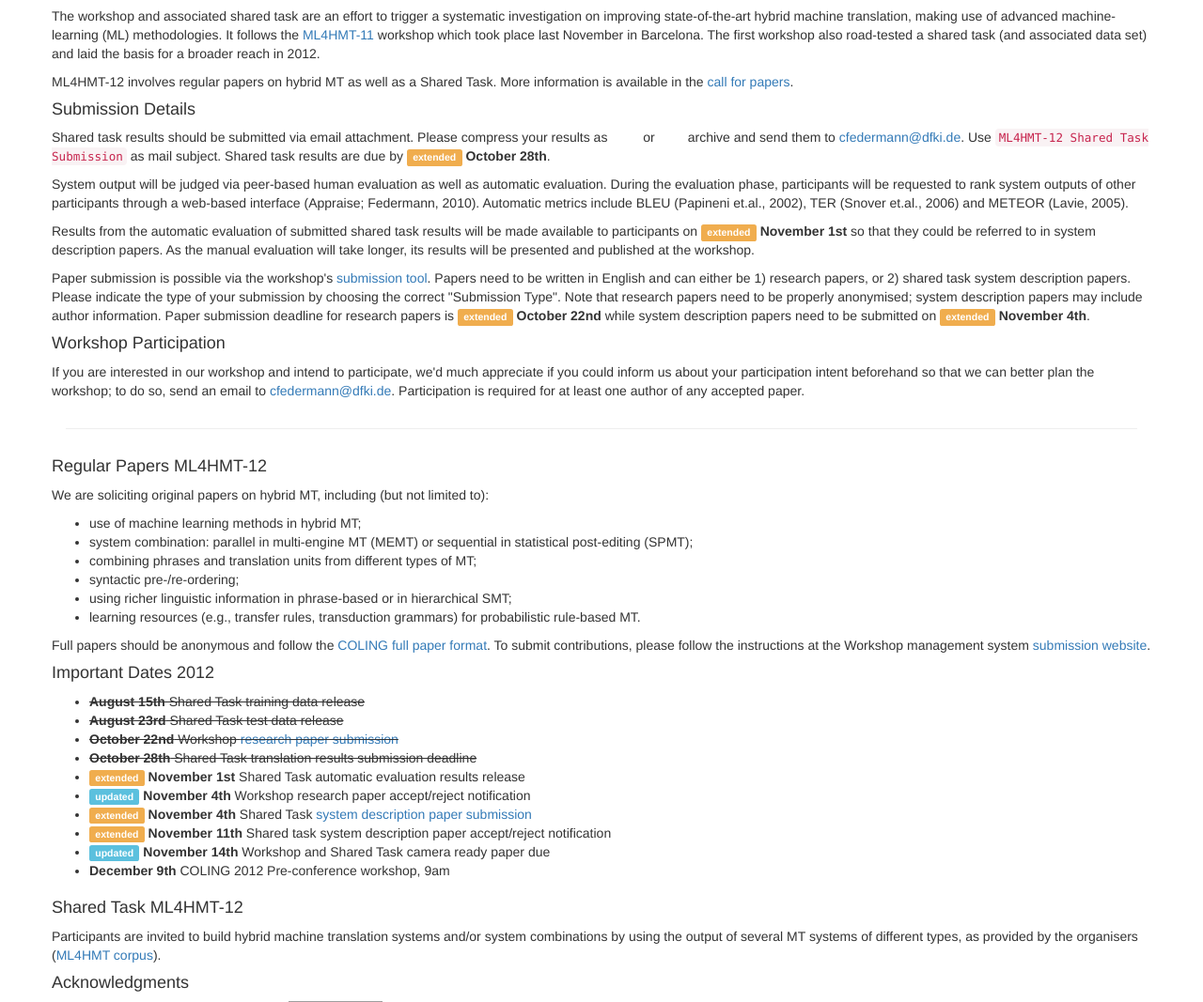
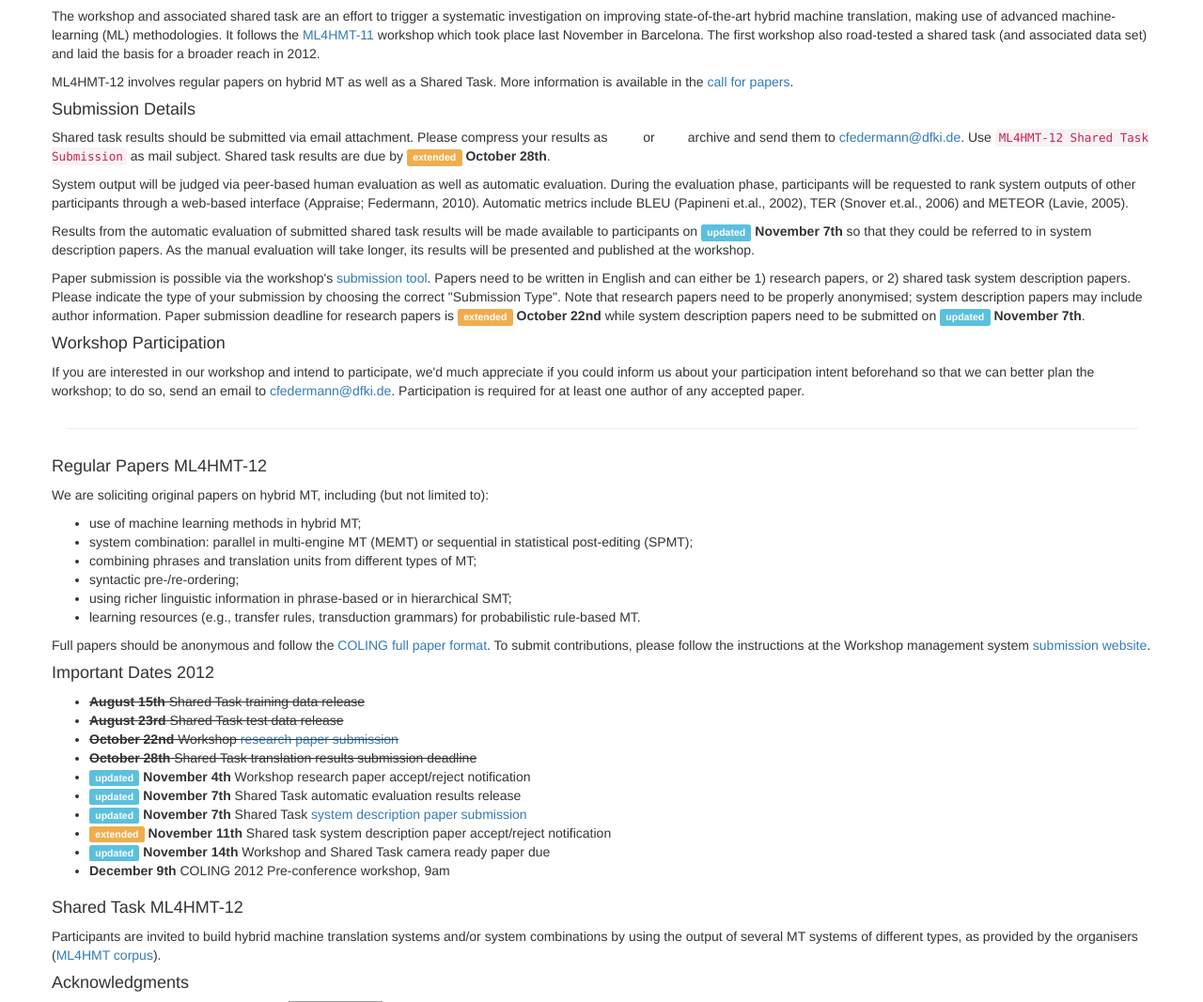
Before and after one commit to cfedermann/ML4HMT-Workshop, a Django app: page / in a window 1280 px wide. Shown: the part 363-1430 px from the top of the page at 94% size. Run offline with Django 3.2, Linux system fonts and the light colour scheme; some libraries are stand-ins or nearby versions; grey boxes are pictures that could not be loaded.

Commit message:
Updated dates a bit ;)

```diff
--- a/ml4hmt/templates/schedule.html
+++ b/ml4hmt/templates/schedule.html
@@ -8,11 +8,11 @@
 
         <li class="overdue"><strong>October 28th</strong> Shared Task translation results submission deadline</li>
 
-        <li><span class="label label-warning">extended</span> <strong>November 1st</strong> Shared Task automatic evaluation results release</li>
-
         <li><span class="label label-info">updated</span> <strong>November 4th</strong> Workshop research paper accept/reject notification</li>
 
-        <li><span class="label label-warning">extended</span> <strong>November 4th</strong> Shared Task <a href="https://www.softconf.com/coling2012/ML4HMT12/">system description paper submission</a></li>
+        <li><span class="label label-info">updated</span> <strong>November 7th</strong> Shared Task automatic evaluation results release</li>
+
+        <li><span class="label label-info">updated</span> <strong>November 7th</strong> Shared Task <a href="https://www.softconf.com/coling2012/ML4HMT12/">system description paper submission</a></li>
 
         <li><span class="label label-warning">extended</span> <strong>November 11th</strong> Shared task system description paper accept/reject notification</li>
 
--- a/ml4hmt/templates/submission.html
+++ b/ml4hmt/templates/submission.html
@@ -3,9 +3,9 @@
 
       <p>System output will be judged via peer-based human evaluation as well as automatic evaluation. During the evaluation phase, participants will be requested to rank system outputs of other participants through a web-based interface (Appraise; Federmann, 2010). Automatic metrics include BLEU (Papineni et.al., 2002), TER (Snover et.al., 2006) and METEOR  (Lavie, 2005).</p>
 
-      <p>Results from the automatic evaluation of submitted shared task results will be made available to participants on <span class="label label-warning">extended</span> <strong>November 1st</strong> so that they could be referred to in system description papers. As the manual evaluation will take longer, its results will be presented and published at the workshop.</p>
+      <p>Results from the automatic evaluation of submitted shared task results will be made available to participants on <span class="label label-info">updated</span> <strong>November 7th</strong> so that they could be referred to in system description papers. As the manual evaluation will take longer, its results will be presented and published at the workshop.</p>
 
-      <p>Paper submission is possible via the workshop's <a href="https://www.softconf.com/coling2012/ML4HMT12/">submission tool</a>. Papers need to be written in English and can either be 1) research papers, or 2) shared task system description papers. Please indicate the type of your submission by choosing the correct "Submission Type". Note that research papers need to be properly anonymised; system description papers may include author information. Paper submission deadline for research papers is <span class="label label-warning">extended</span> <strong>October 22nd</strong> while system description papers need to be submitted on <span class="label label-warning">extended</span> <strong>November 4th</strong>.</p>
+      <p>Paper submission is possible via the workshop's <a href="https://www.softconf.com/coling2012/ML4HMT12/">submission tool</a>. Papers need to be written in English and can either be 1) research papers, or 2) shared task system description papers. Please indicate the type of your submission by choosing the correct "Submission Type". Note that research papers need to be properly anonymised; system description papers may include author information. Paper submission deadline for research papers is <span class="label label-warning">extended</span> <strong>October 22nd</strong> while system description papers need to be submitted on <span class="label label-info">updated</span> <strong>November 7th</strong>.</p>
 
       <h4>Workshop Participation</h4>
       <p>If you are interested in our workshop and intend to participate, we'd  much appreciate if you could inform us about your participation intent beforehand so that we can better plan the workshop; to do so, send an email to <a href="mailto:cfedermann@dfki.de">cfedermann@dfki.de</a>. Participation is required for at least one author of any accepted paper.</p>
```
